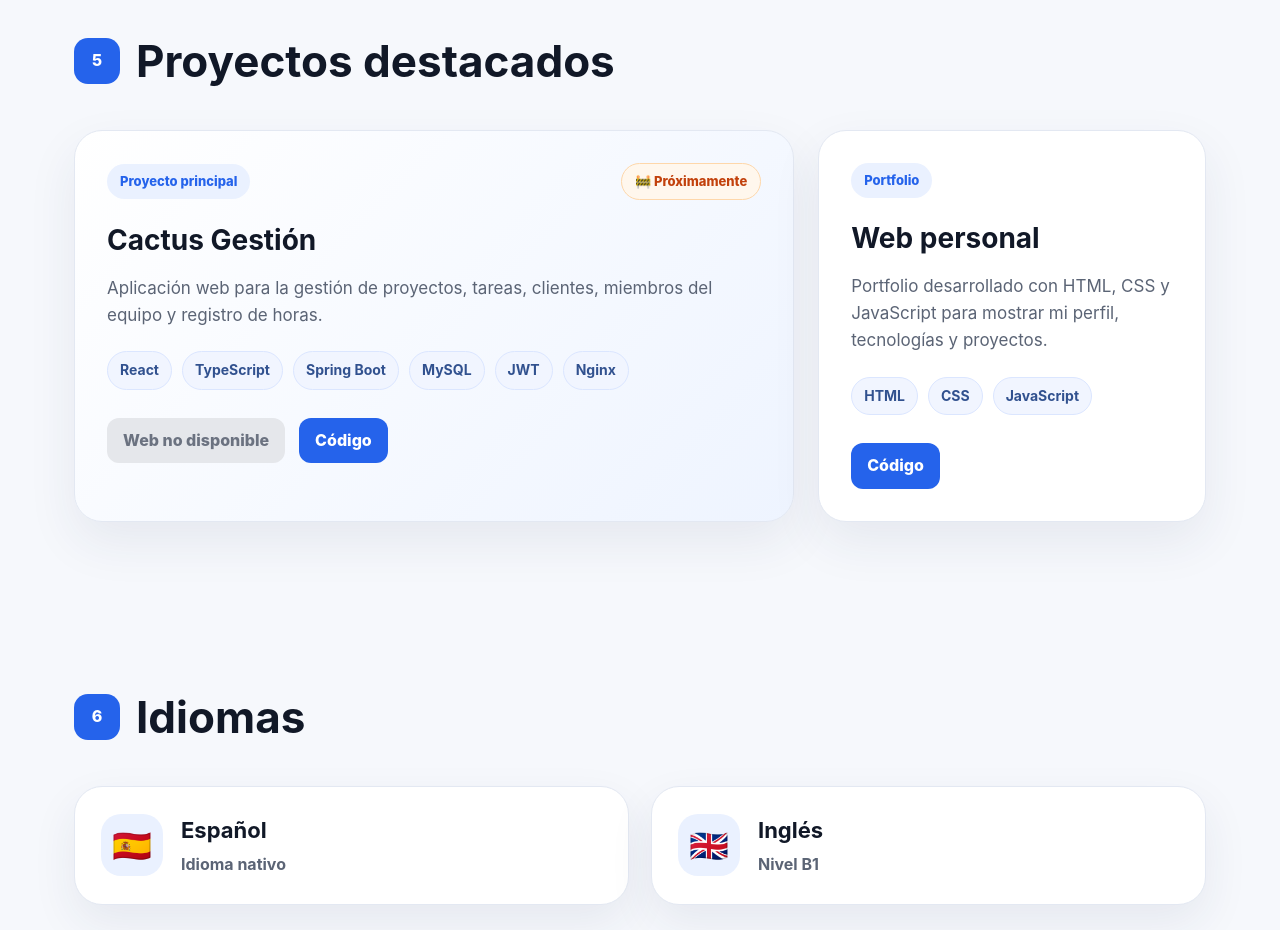
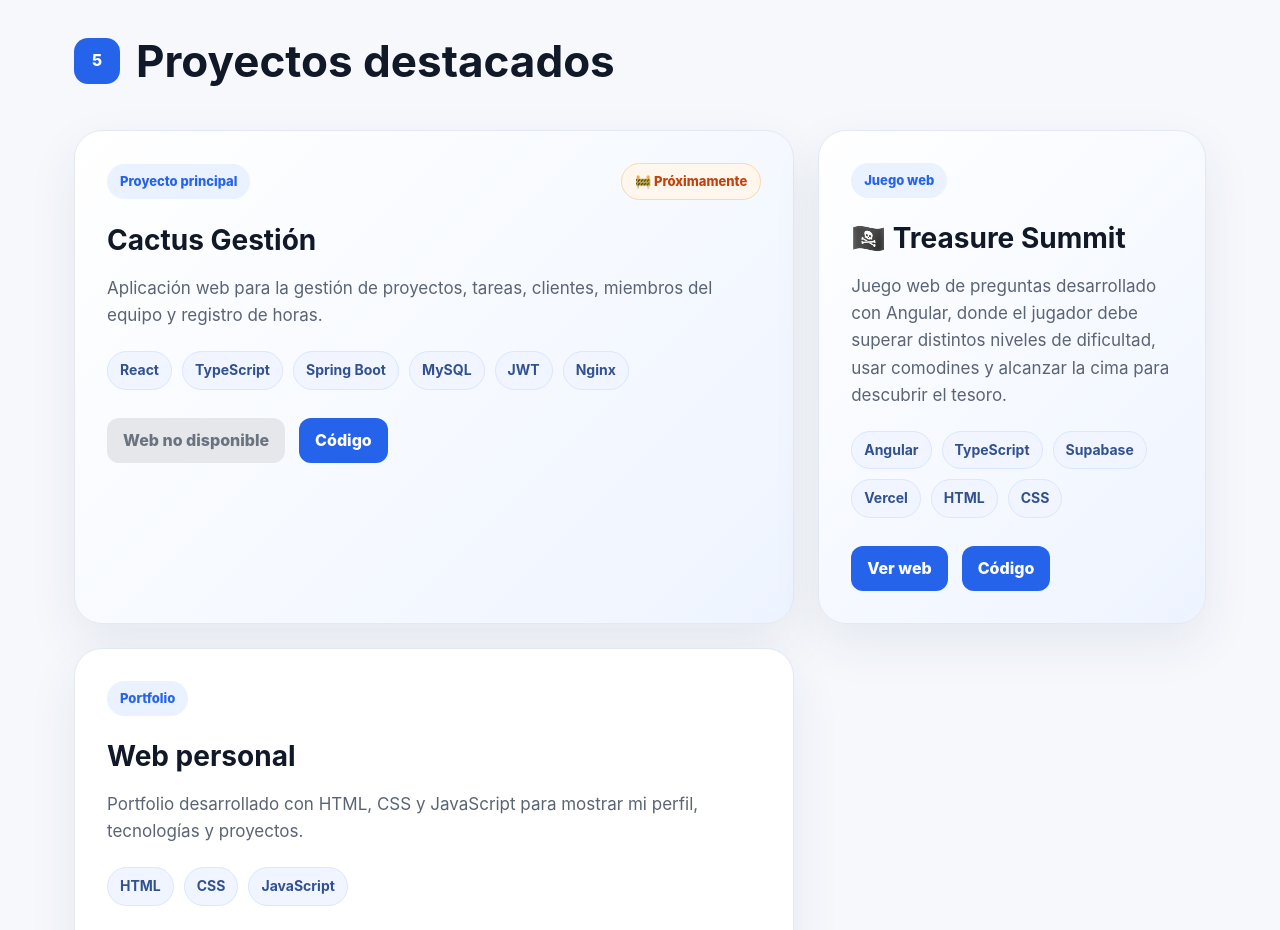
Before and after one commit to Funes98/PortfolioJP, a plain HTML site: page index.html in a window 1280 px wide. Shown: the part 4580-5510 px from the top of the page. Drawn offline with nearby package versions, Linux system fonts and the light colour scheme.

Commit message:
añado proyecto

```diff
--- a/index.html
+++ b/index.html
@@ -430,9 +430,44 @@
         </div>
       </article>
 
+      <article class="project-card featured">
+        <div>
+          <div class="project-top">
+            <span class="project-label">Juego web</span>
+          </div>
+
+          <h3>
+            <span class="project-theme-icon">🏴‍☠️</span>
+            Treasure Summit
+          </h3>
+
+          <p>
+            Juego web de preguntas desarrollado con Angular, donde el jugador debe
+            superar distintos niveles de dificultad, usar comodines y alcanzar la cima
+            para descubrir el tesoro.
+          </p>
+
+          <div class="project-techs">
+            <span>Angular</span>
+            <span>TypeScript</span>
+            <span>Supabase</span>
+            <span>Vercel</span>
+            <span>HTML</span>
+            <span>CSS</span>
+          </div>
+        </div>
+
+        <div class="project-links">
+          <a href="https://treasure-summit.vercel.app/" target="_blank">Ver web</a>
+          <a href="https://github.com/Funes98/TreasureSummit" target="_blank">Código</a>
+        </div>
+      </article>
+
       <article class="project-card">
         <span class="project-label">Portfolio</span>
+
         <h3>Web personal</h3>
+
         <p>
           Portfolio desarrollado con HTML, CSS y JavaScript para mostrar mi perfil,
           tecnologías y proyectos.
--- a/styles.css
+++ b/styles.css
@@ -958,3 +958,16 @@ body {
   background: #2563eb;
   color: white;
 }
+.project-status.live {
+  color: #22c55e;
+  background: rgba(34, 197, 94, 0.12);
+  border: 1px solid rgba(34, 197, 94, 0.25);
+}
+.project-label--pirate {
+  display: inline-flex;
+  align-items: center;
+  gap: 0.4rem;
+  color: #ffd166;
+  background: rgba(255, 209, 102, 0.12);
+  border: 1px solid rgba(255, 209, 102, 0.25);
+}
```
Lines whose indentation alone changed are shown as unchanged.
